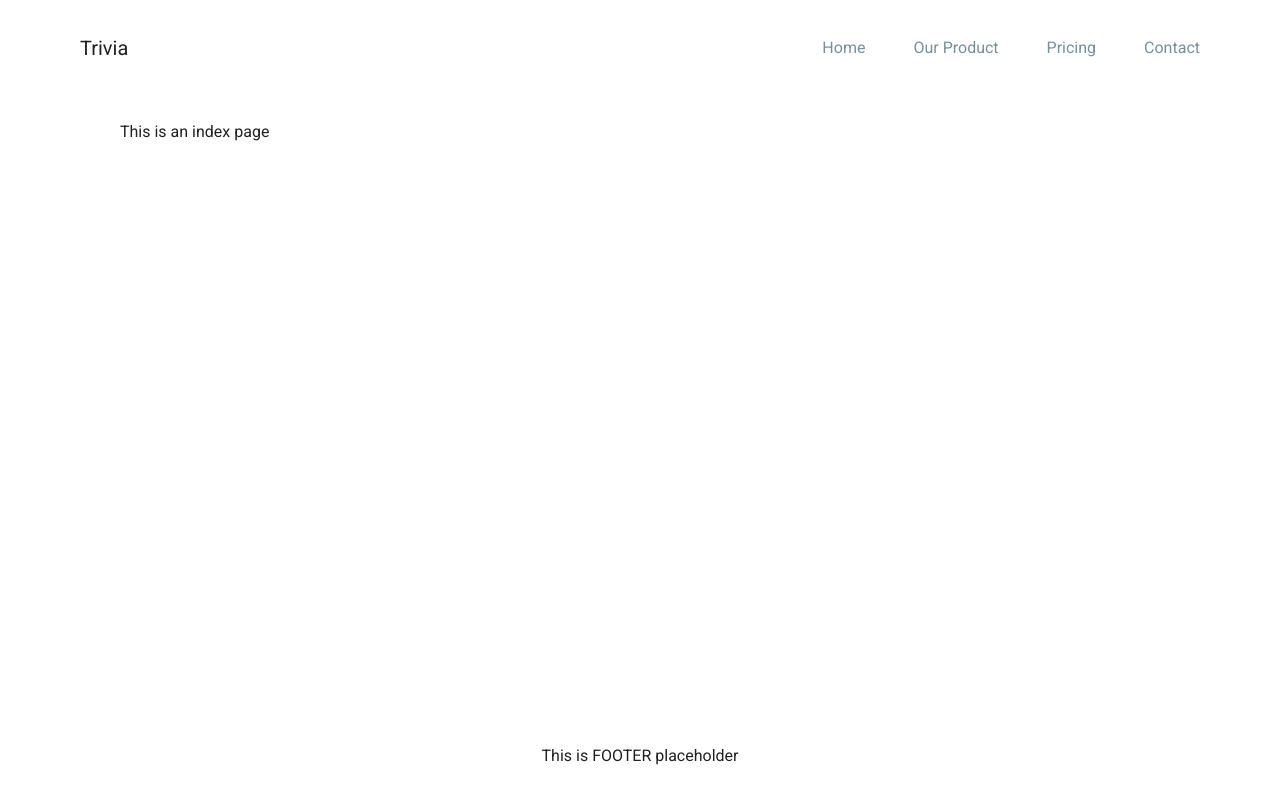
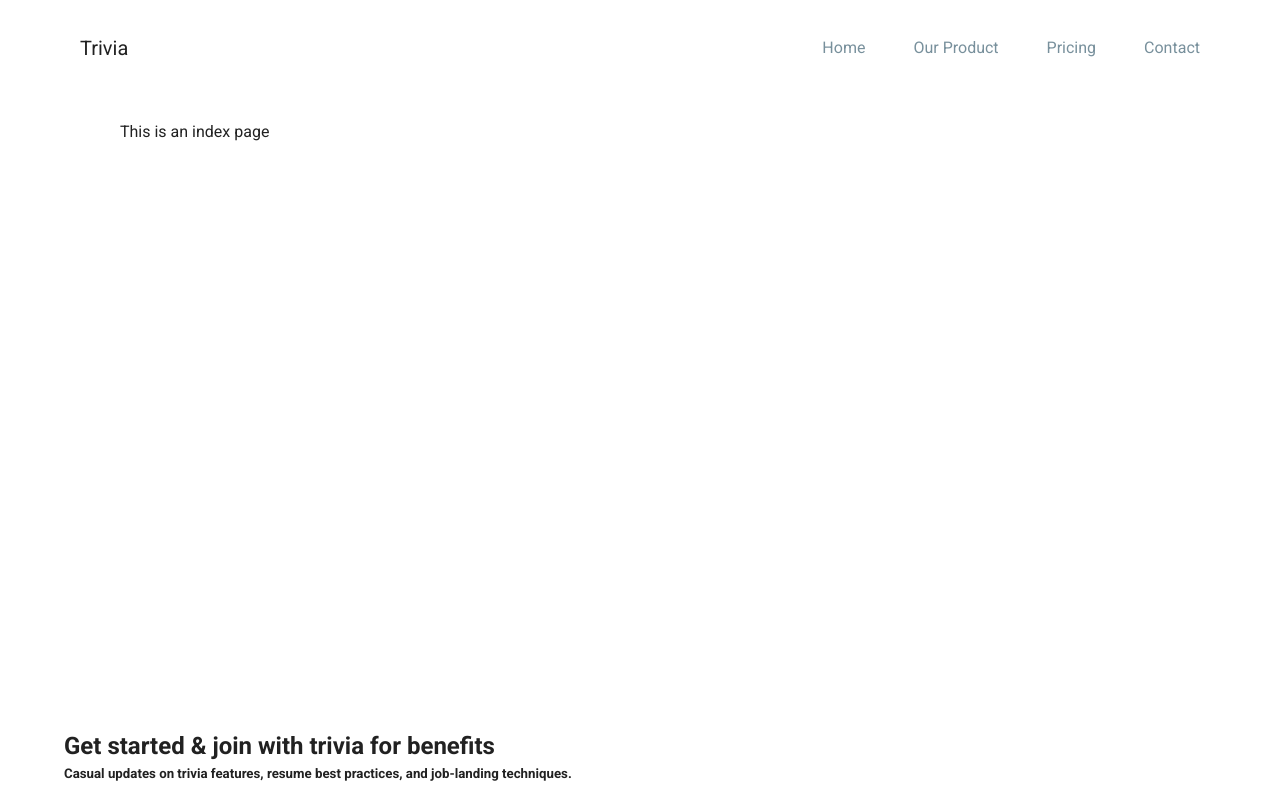
Before and after one commit to ValeriaAhmetzhanova/trivia, a Nuxt app: page / in a window 1280 px wide. Built offline with nearby package versions, Linux system fonts and the light colour scheme.

Commit message:
add footer text

```diff
--- a/components/Footer.vue
+++ b/components/Footer.vue
@@ -1,7 +1,13 @@
 <template>
-  <v-bottom-navigation absolute class="footer"
-    >This is FOOTER placeholder</v-bottom-navigation
-  >
+  <div class="footer">
+    <div class="footer-text">
+      <h2>Get started & join with trivia for benefits</h2>
+      <h5>
+        Casual updates on trivia features, resume best practices, and
+        job-landing techniques.
+      </h5>
+    </div>
+  </div>
 </template>
 
 <script>
@@ -10,9 +16,16 @@ export default {
 }
 </script>
 
-<style scoped>
+<style lang="scss">
 .footer {
+  position: absolute;
+  bottom: 0;
+  width: 100%;
   background: transparent;
   box-shadow: none;
+  padding: 1rem 4rem;
+  .footer-text {
+    width: 50%;
+  }
 }
 </style>
```
